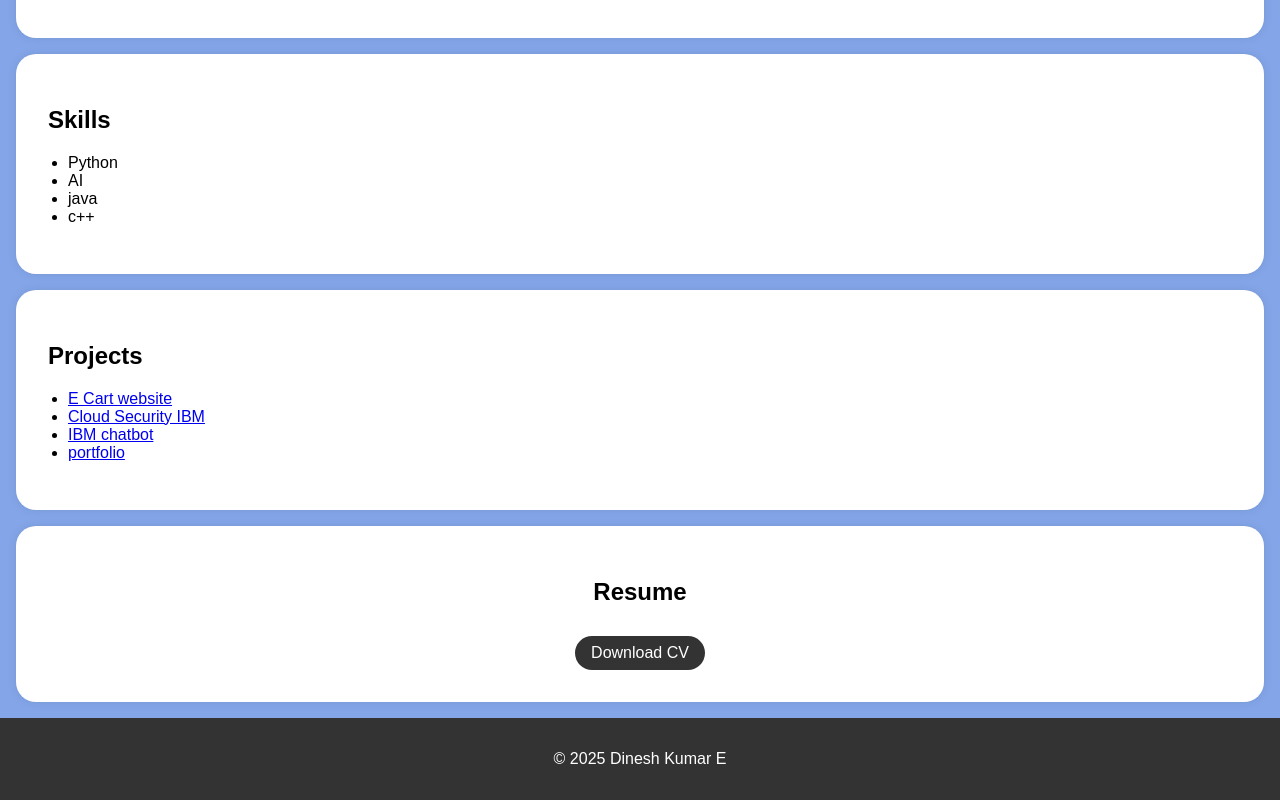
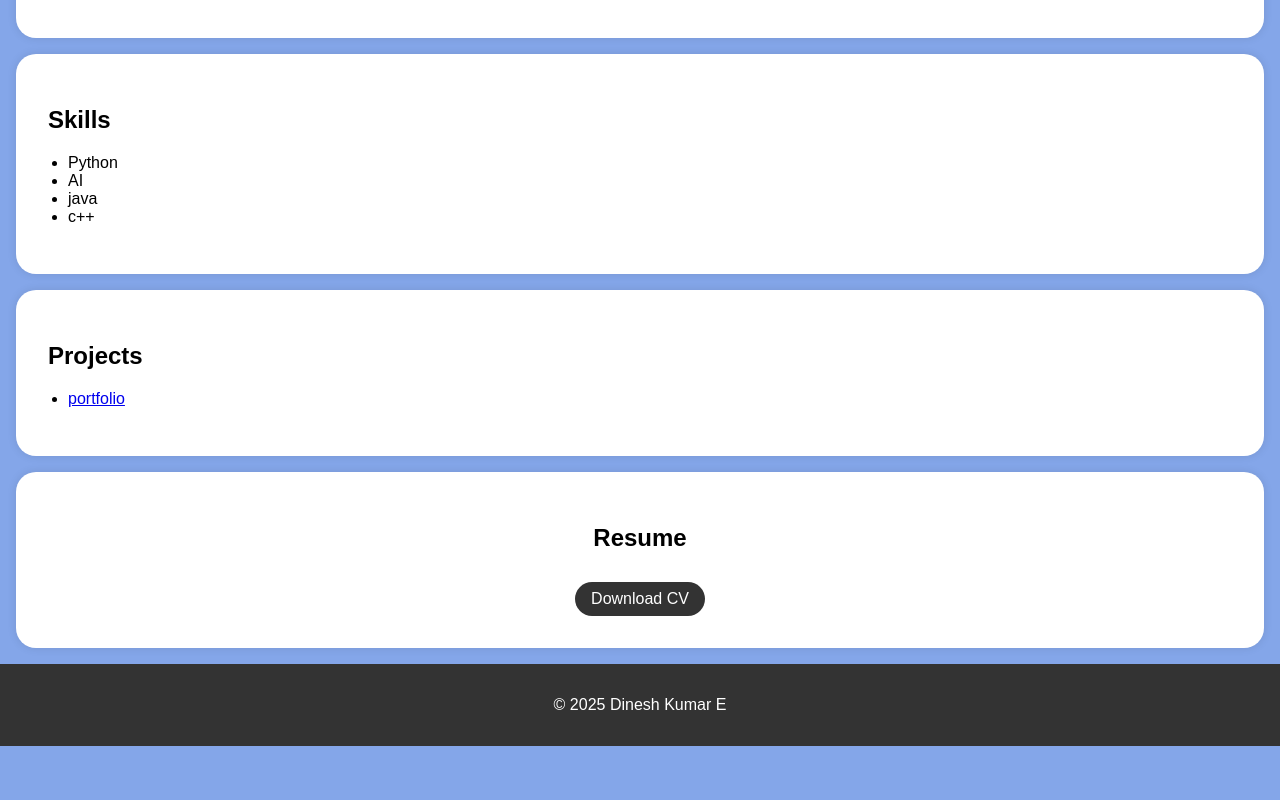
Before and after one commit to Dineshkumar4727/D, a plain HTML site: page index.html in a window 1280 px wide. Shown: the part 610-1410 px from the top of the page. After the commit the page ends 1356 px from the top, so only its background shows below. Drawn offline with Linux system fonts and the light colour scheme.

Commit message:
Update index.html

```diff
--- a/index.html
+++ b/index.html
@@ -153,9 +153,6 @@
         <div class="section-content">
             <h2>Projects</h2>
             <ul>
-                <li><a href="#">E Cart website</a></li>
-                <li><a href="#">Cloud Security IBM</a></li>
-                <li><a href="#">IBM chatbot</a></li>
                 <li><a href="#">portfolio</a></li>
                 <!-- Add more project links here -->
             </ul>
```
